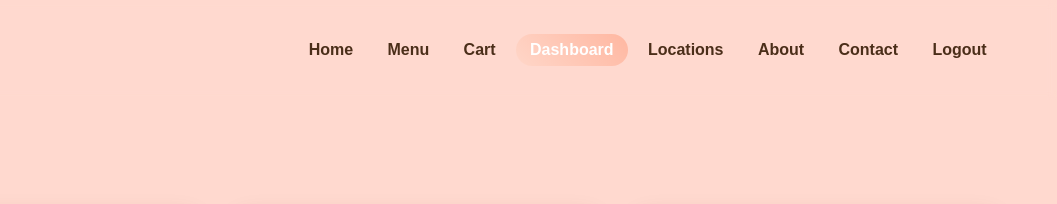
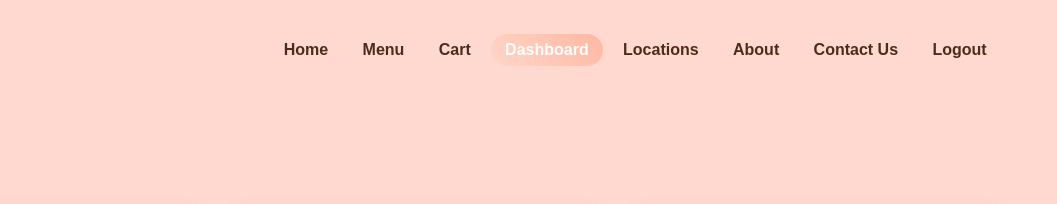
Before and after one commit to nuramln/chefify, a plain HTML site: page dashboard.html in a window 1280 px wide. Shown: the top 204 px of the page, 223-1280 px from the left. Drawn offline with nearby package versions, Linux system fonts and the light colour scheme.

Commit message:
Update dashboard.html

```diff
--- a/dashboard.html
+++ b/dashboard.html
@@ -221,7 +221,7 @@
       <a href="dashboard.html" class="active">Dashboard</a>
       <a href="locations.html">Locations</a>
       <a href="aboutus.html">About</a>
-      <a href="contactus.html">Contact</a>
+      <a href="contactus.html">Contact Us</a>
       <a href="login.html">Logout</a>
     </div>
   </div>
```
